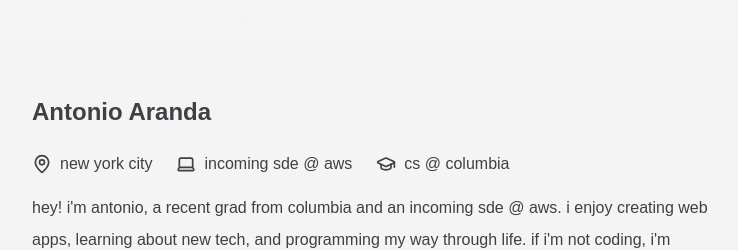
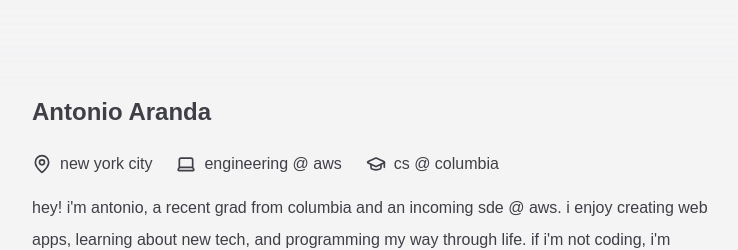
Before and after one commit to arandito/dev-portfolio, a Next.js app: page / in a window 1280 px wide. Shown: the top 250 px of the page, without its empty margins (264-1002 px from the left). Built offline with nearby package versions, Linux system fonts and the light colour scheme; a web font is replaced by a local one.

Commit message:
Update info

```diff
--- a/components/info.tsx
+++ b/components/info.tsx
@@ -9,7 +9,7 @@ const Info = () => {
       </div>
       <div className="flex flex-row items-center">
         <Laptop className="h-5 w-5 mr-2" />
-        incoming sde @ aws
+        engineering @ aws
       </div>
       <div className="flex flex-row items-center">
         <GraduationCap className="h-5 w-5 mr-2" />
```
